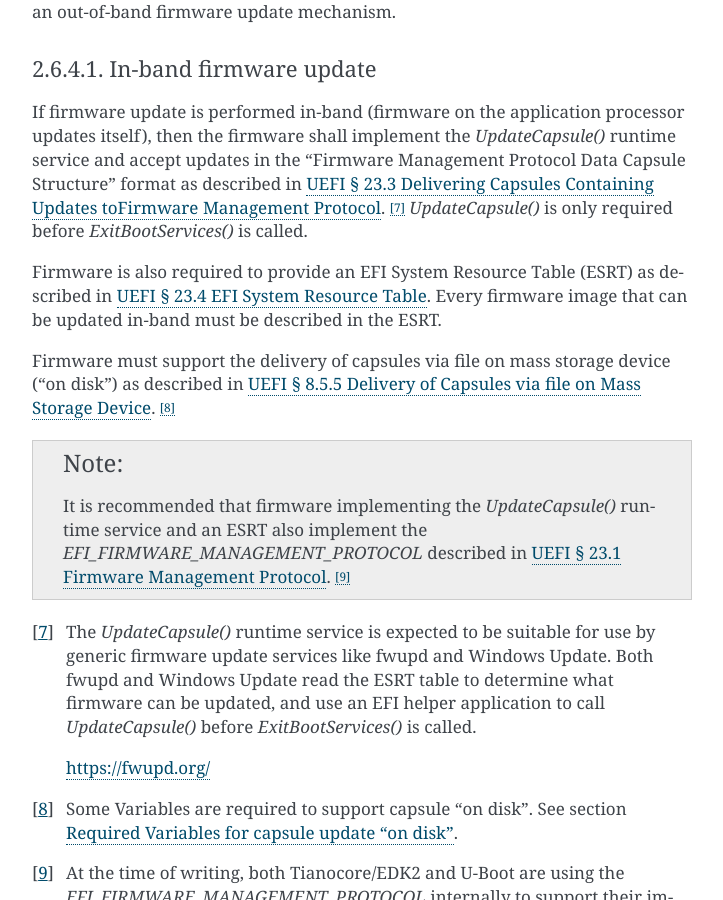
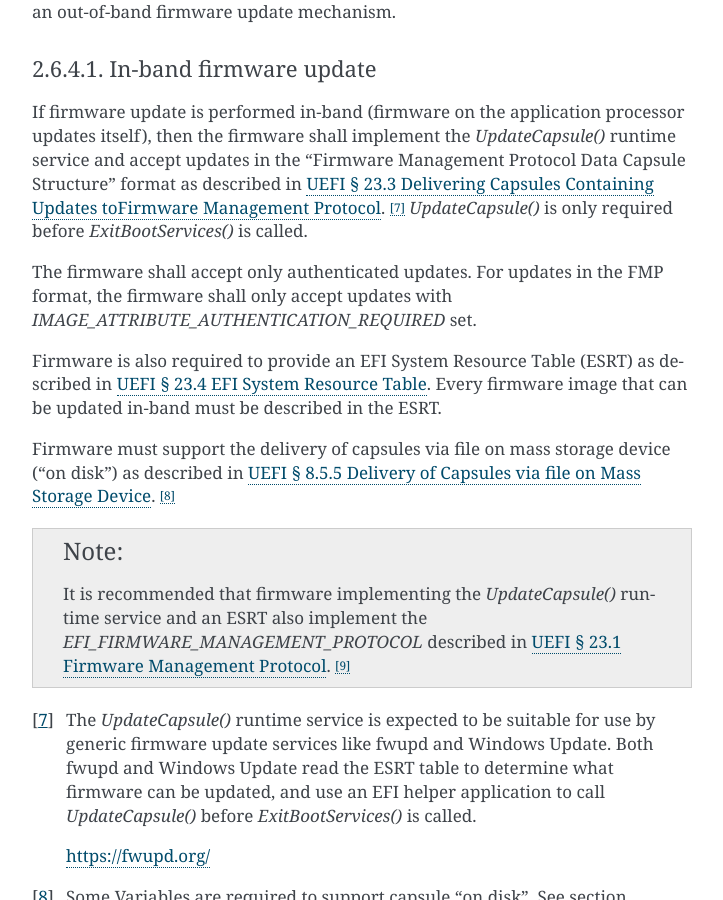
Before and after one commit to ARM-software/ebbr, a Sphinx documentation site: the page built from source/chapter2-uefi.rst, in a window 1280 px wide and 900 px high, scrolled down 11886 px. Shown: the whole window, without its empty margins (388-1111 px from the left). Built offline with Sphinx 7.4.7, drawn with Linux system fonts in a browser that asks for light colours.

Commit message:
chapter2: require authenticated capsules
Require to accept only authenticated in-band firmware updates and mention
the corresponding attribute for FMP.

Signed-off-by: Vincent Stehlé <vincent.stehle@arm.com>

```diff
--- a/source/chapter2-uefi.rst
+++ b/source/chapter2-uefi.rst
@@ -583,6 +583,10 @@ service and accept updates in the "Firmware Management Protocol Data Capsule
 Structure" format as described in :UEFI:`23.3`. [#FMPNote]_
 `UpdateCapsule()` is only required before `ExitBootServices()` is called.
 
+The firmware shall accept only authenticated updates.
+For updates in the FMP format, the firmware shall only accept updates with
+`IMAGE_ATTRIBUTE_AUTHENTICATION_REQUIRED` set.
+
 Firmware is also required to provide an EFI System Resource Table (ESRT) as
 described in :UEFI:`23.4`.
 Every firmware image that can be updated in-band must be described in the ESRT.
```
